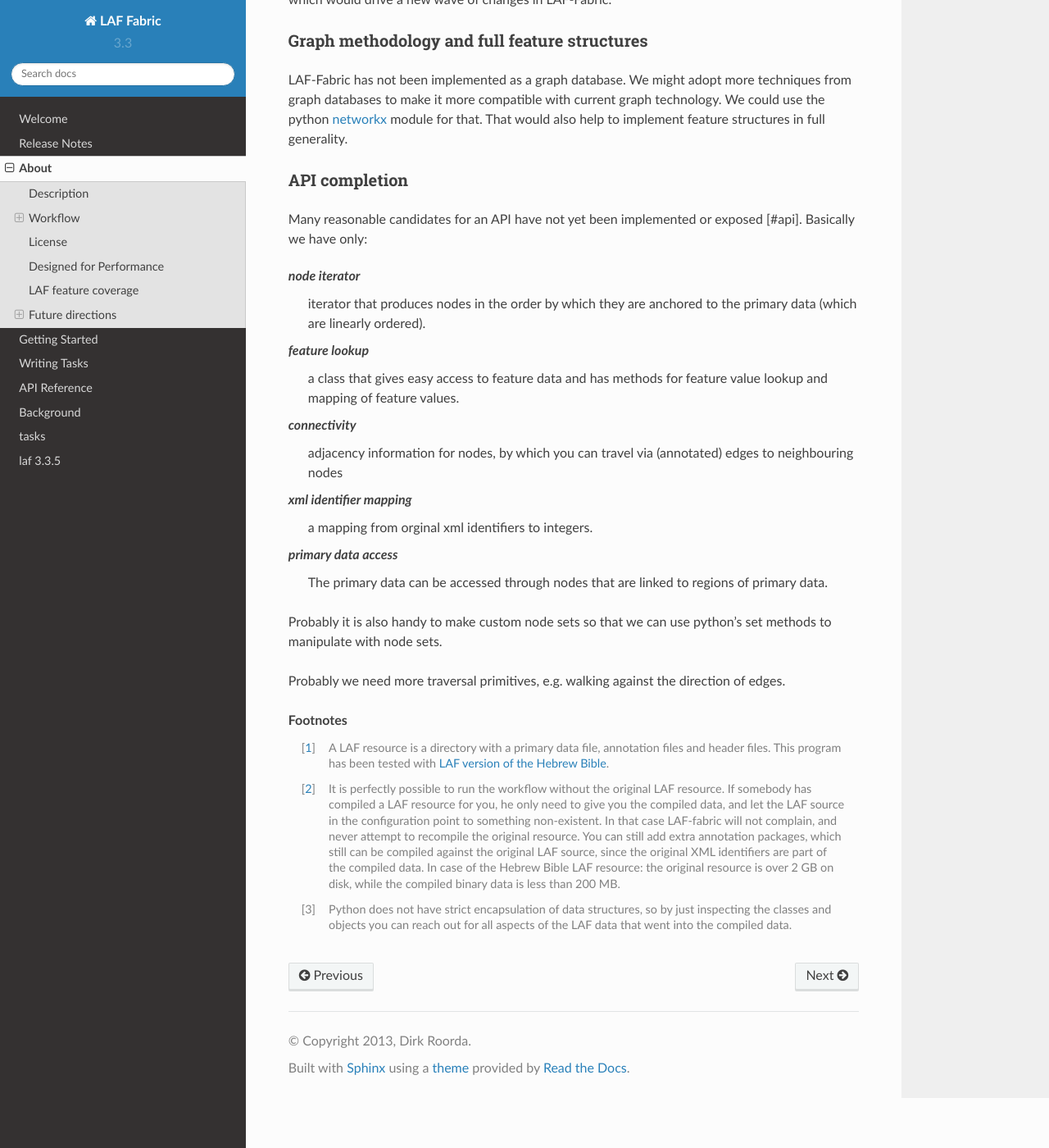
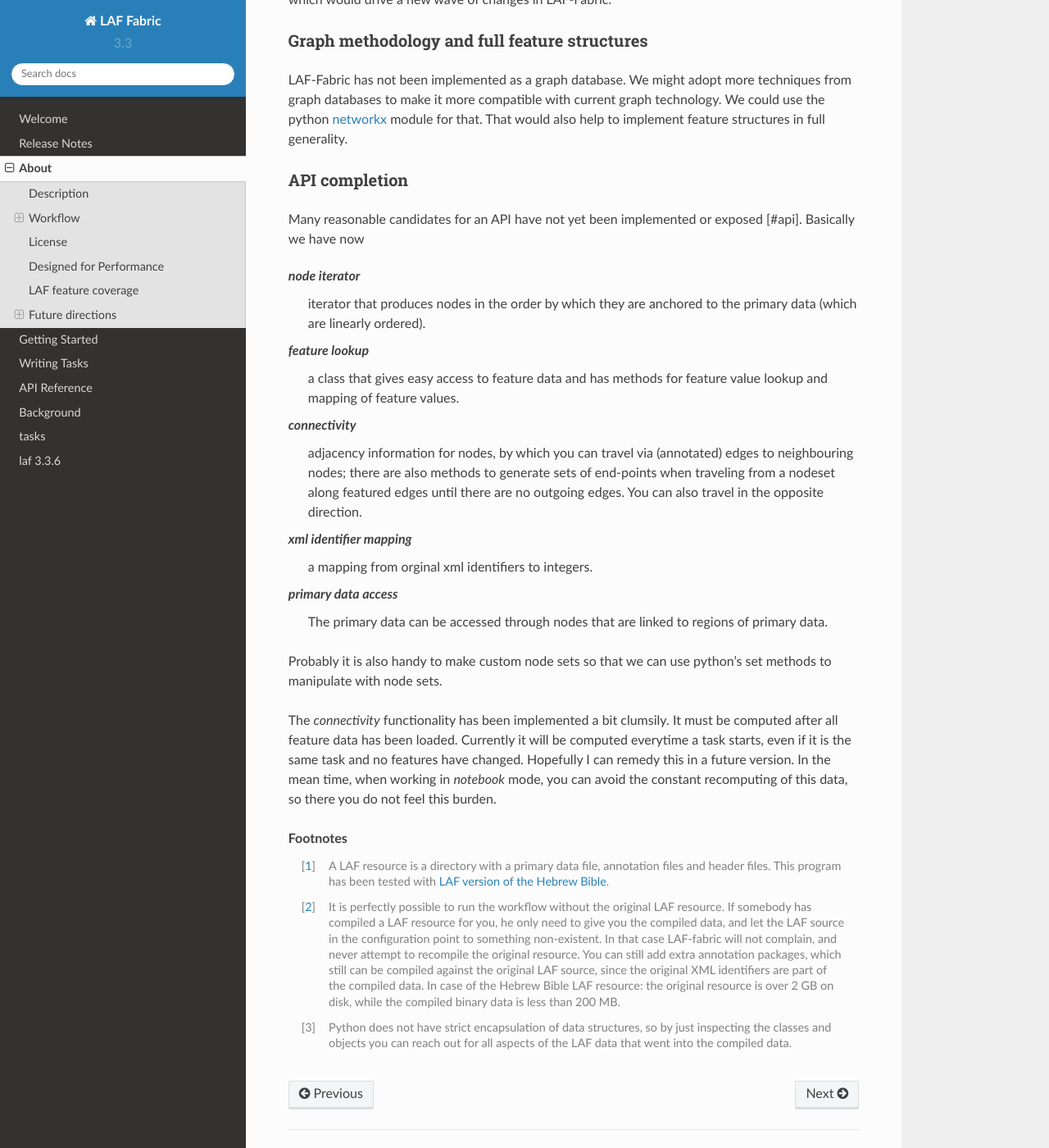
Before and after one commit to dirkroorda/laf-fabric, a Sphinx documentation site: the page built from docs/texts/about-laf-fabric.rst, in a window 1280 px wide and 1400 px high, scrolled down 3595 px. Shown: the whole window at 82% size. Built offline with Sphinx 7.4.7 and the Read the Docs theme 2.0.0, drawn with Linux system fonts in a browser that asks for light colours.

Commit message:
New minor release 3.3.6

```diff
--- a/docs/conf.py
+++ b/docs/conf.py
@@ -25,7 +25,7 @@ master_doc = 'index'
 project = u'LAF Fabric'
 copyright = u'2013, Dirk Roorda'
 version = '3.3'
-release = '3.3.5'
+release = '3.3.6'
 exclude_patterns = ['_build']
 add_function_parentheses = True
 add_module_names = False
--- a/docs/texts/about-laf-fabric.rst
+++ b/docs/texts/about-laf-fabric.rst
@@ -165,7 +165,7 @@ That would also help to implement feature structures in full generality.
 API completion
 --------------
 Many reasonable candidates for an API have not yet been implemented or exposed [#api].
-Basically we have only:
+Basically we have now
 
 *node iterator*
     iterator that produces nodes in the order by which they are anchored to the primary data (which are linearly ordered).
@@ -173,7 +173,9 @@ Basically we have only:
     a class that gives easy access to feature data and has methods for feature value lookup and mapping of
     feature values.
 *connectivity*
-    adjacency information for nodes, by which you can travel via (annotated) edges to neighbouring nodes
+    adjacency information for nodes, by which you can travel via (annotated) edges to neighbouring nodes;
+    there are also methods to generate sets of end-points when traveling from a nodeset along featured edges until there are no
+    outgoing edges. You can also travel in the opposite direction.
 *xml identifier mapping*
     a mapping from orginal xml identifiers to integers.
 *primary data access*
@@ -182,7 +184,11 @@ Basically we have only:
 Probably it is also handy to make custom node sets so that we can use python's set methods
 to manipulate with node sets.
 
-Probably we need more traversal primitives, e.g. walking against the direction of edges.
+The *connectivity* functionality has been implemented a bit clumsily.
+It must be computed after all feature data has been loaded.
+Currently it will be computed everytime a task starts, even if it is the same task and no features have changed.
+Hopefully I can remedy this in a future version. In the mean time, when working in *notebook* mode, you can avoid
+the constant recomputing of this data, so there you do not feel this burden.
 
 .. rubric:: Footnotes
 
--- a/docs/texts/getting-started.rst
+++ b/docs/texts/getting-started.rst
@@ -83,7 +83,11 @@ Here are the steps, assuming you are in the command line, at the top level direc
 
 Configure LAF-Fabric
 ====================
-The configuration file script is *laf-fabric.cfg* in the directory *notebooks*.
+The configuration file script is *laf-fabric-sample.cfg* in the directory *notebooks*.
+You have to copy this to *laf-fabric.cfg* and make your changes there.
+The file *laf-fabric.cfg* will not be distributed. This will help you to keep your
+installation up to date.
+
 In it there is just one setting, and you have to adapt it to your local situation::
 
     [locations]
--- a/setup.py
+++ b/setup.py
@@ -1,7 +1,7 @@
 # -*- coding: utf8 -*-
 from distutils.core import setup
 setup(name='laf',
-      version='3.3.5',
+      version='3.3.6',
       author='Dirk Roorda',
       author_email='dirk.roorda@dans.knaw.nl',
       description='Tool to read LAF resources (Linguistic Annotation Framework ISO 24612:2012) and analyse them efficiently',
```
Also changed, not shown: docs/texts/API-reference.rst (+11 -0 lines), docs/texts/release-notes.rst (+8 -0 lines), 7 other files.
